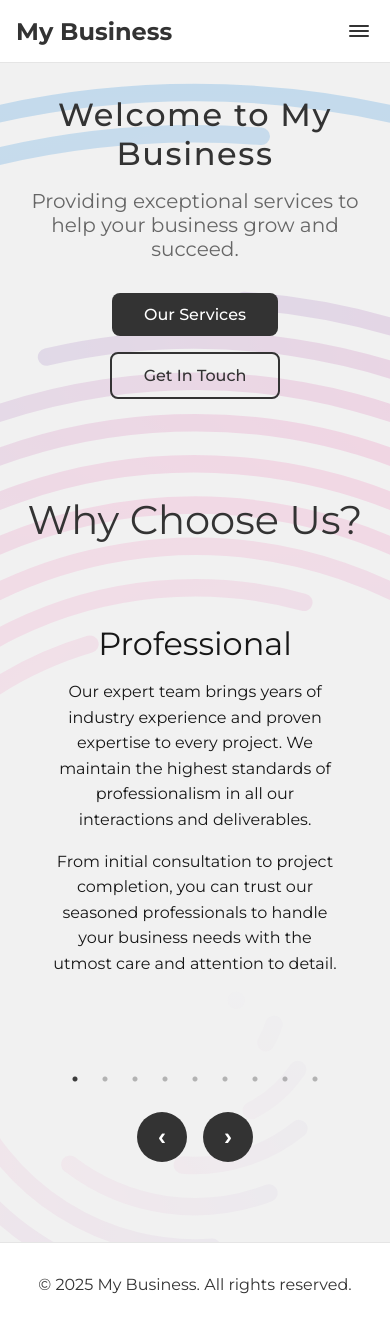
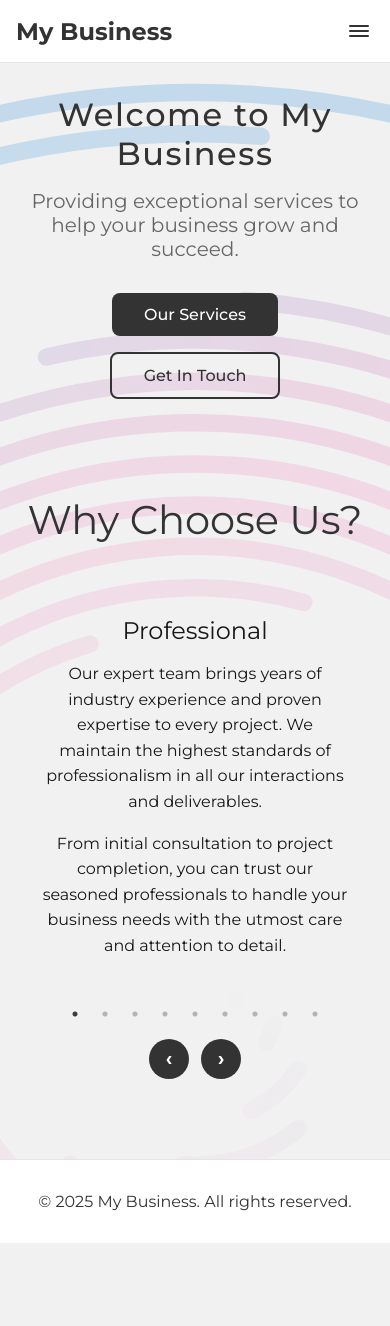
Before and after one commit to apollocake/carousel-heaven, a Next.js app: page / in a window 390 px wide. After the commit the page ends 1243 px from the top, so only its background shows below. Built offline with nearby package versions, Linux system fonts and the light colour scheme.

Commit message:
Moved css from jsx to module for react slick nav arrows

```diff
--- /dev/null
+++ b/src/app/SimpleSlider.module.css
@@ -0,0 +1,92 @@
+.sliderWrapper {
+  position: relative;
+  width: 100%;
+}
+
+.slideContainer {
+  padding: 2rem;
+  text-align: center;
+  min-height: 300px;
+  display: flex;
+  flex-direction: column;
+  justify-content: center;
+}
+
+.slideTitle {
+  margin-bottom: 1rem;
+  font-size: 2rem;
+}
+
+.slideParagraph {
+  margin-bottom: 1rem;
+  line-height: 1.6;
+}
+
+.arrowsContainer {
+  display: flex;
+  justify-content: center;
+  align-items: center;
+  gap: 1rem;
+  margin-top: 2rem;
+  padding: 1rem 0;
+}
+
+.arrowButton {
+  background: #333;
+  color: white;
+  border: none;
+  border-radius: 50%;
+  width: 50px;
+  height: 50px;
+  font-size: 1.5rem;
+  font-weight: bold;
+  cursor: pointer;
+  display: flex;
+  align-items: center;
+  justify-content: center;
+  transition: all 0.3s ease;
+}
+
+.arrowButton:hover {
+  transform: scale(1.1);
+  opacity: 0.8;
+}
+
+.arrowButton:active {
+  transform: scale(0.95);
+}
+
+/* Dark mode support */
+@media (prefers-color-scheme: dark) {
+  .arrowButton {
+    background: #fff;
+    color: #333;
+  }
+
+  .arrowButton:hover {
+    background: #e5e5e5;
+  }
+}
+
+/* Mobile responsive */
+@media (max-width: 768px) {
+  .slideContainer {
+    padding: 1.5rem;
+    min-height: 250px;
+  }
+
+  .slideTitle {
+    font-size: 1.5rem;
+  }
+
+  .arrowButton {
+    width: 40px;
+    height: 40px;
+    font-size: 1.25rem;
+  }
+
+  .arrowsContainer {
+    margin-top: 1.5rem;
+    gap: 0.75rem;
+  }
+}
--- a/src/app/SimpleSlider.tsx
+++ b/src/app/SimpleSlider.tsx
@@ -4,6 +4,7 @@ import React, { useRef } from "react";
 import Slider from "react-slick";
 import "slick-carousel/slick/slick.css";
 import "slick-carousel/slick/slick-theme.css";
+import styles from "./SimpleSlider.module.css";
 
 interface SliderItem {
   title: string;
@@ -35,21 +36,14 @@ export default function SimpleSlider({ items }: SimpleSliderProps) {
   };
 
   return (
-    <div style={{ position: 'relative', width: '100%' }}>
+    <div className={styles.sliderWrapper}>
       <Slider ref={sliderRef} {...settings}>
         {items.map((item, index) => (
           <div key={index}>
-            <div style={{
-              padding: '2rem',
-              textAlign: 'center',
-              minHeight: '300px',
-              display: 'flex',
-              flexDirection: 'column',
-              justifyContent: 'center'
-            }}>
-              <h3 style={{ marginBottom: '1rem', fontSize: '2rem' }}>{item.title}</h3>
+            <div className={styles.slideContainer}>
+              <h3 className={styles.slideTitle}>{item.title}</h3>
               {item.content && item.content.map((paragraph, pIndex) => (
-                <p key={pIndex} style={{ marginBottom: '1rem', lineHeight: '1.6' }}>{paragraph}</p>
+                <p key={pIndex} className={styles.slideParagraph}>{paragraph}</p>
               ))}
             </div>
           </div>
@@ -57,67 +51,16 @@ export default function SimpleSlider({ items }: SimpleSliderProps) {
       </Slider>
 
       {/* Custom arrows at the bottom */}
-      <div style={{
-        display: 'flex',
-        justifyContent: 'center',
-        alignItems: 'center',
-        gap: '1rem',
-        marginTop: '2rem',
-        padding: '1rem 0'
-      }}>
+      <div className={styles.arrowsContainer}>
         <button
           onClick={goToPrev}
-          style={{
-            background: '#333',
-            color: 'white',
-            border: 'none',
-            borderRadius: '50%',
-            width: '50px',
-            height: '50px',
-            fontSize: '1.5rem',
-            fontWeight: 'bold',
-            cursor: 'pointer',
-            display: 'flex',
-            alignItems: 'center',
-            justifyContent: 'center',
-            transition: 'all 0.3s ease'
-          }}
-          onMouseEnter={(e) => {
-            e.currentTarget.style.transform = 'scale(1.1)';
-            e.currentTarget.style.opacity = '0.8';
-          }}
-          onMouseLeave={(e) => {
-            e.currentTarget.style.transform = 'scale(1)';
-            e.currentTarget.style.opacity = '1';
-          }}
+          className={styles.arrowButton}
         >
           &#8249;
         </button>
         <button
           onClick={goToNext}
-          style={{
-            background: '#333',
-            color: 'white',
-            border: 'none',
-            borderRadius: '50%',
-            width: '50px',
-            height: '50px',
-            fontSize: '1.5rem',
-            fontWeight: 'bold',
-            cursor: 'pointer',
-            display: 'flex',
-            alignItems: 'center',
-            justifyContent: 'center',
-            transition: 'all 0.3s ease'
-          }}
-          onMouseEnter={(e) => {
-            e.currentTarget.style.transform = 'scale(1.1)';
-            e.currentTarget.style.opacity = '0.8';
-          }}
-          onMouseLeave={(e) => {
-            e.currentTarget.style.transform = 'scale(1)';
-            e.currentTarget.style.opacity = '1';
-          }}
+          className={styles.arrowButton}
         >
           &#8250;
         </button>
```
